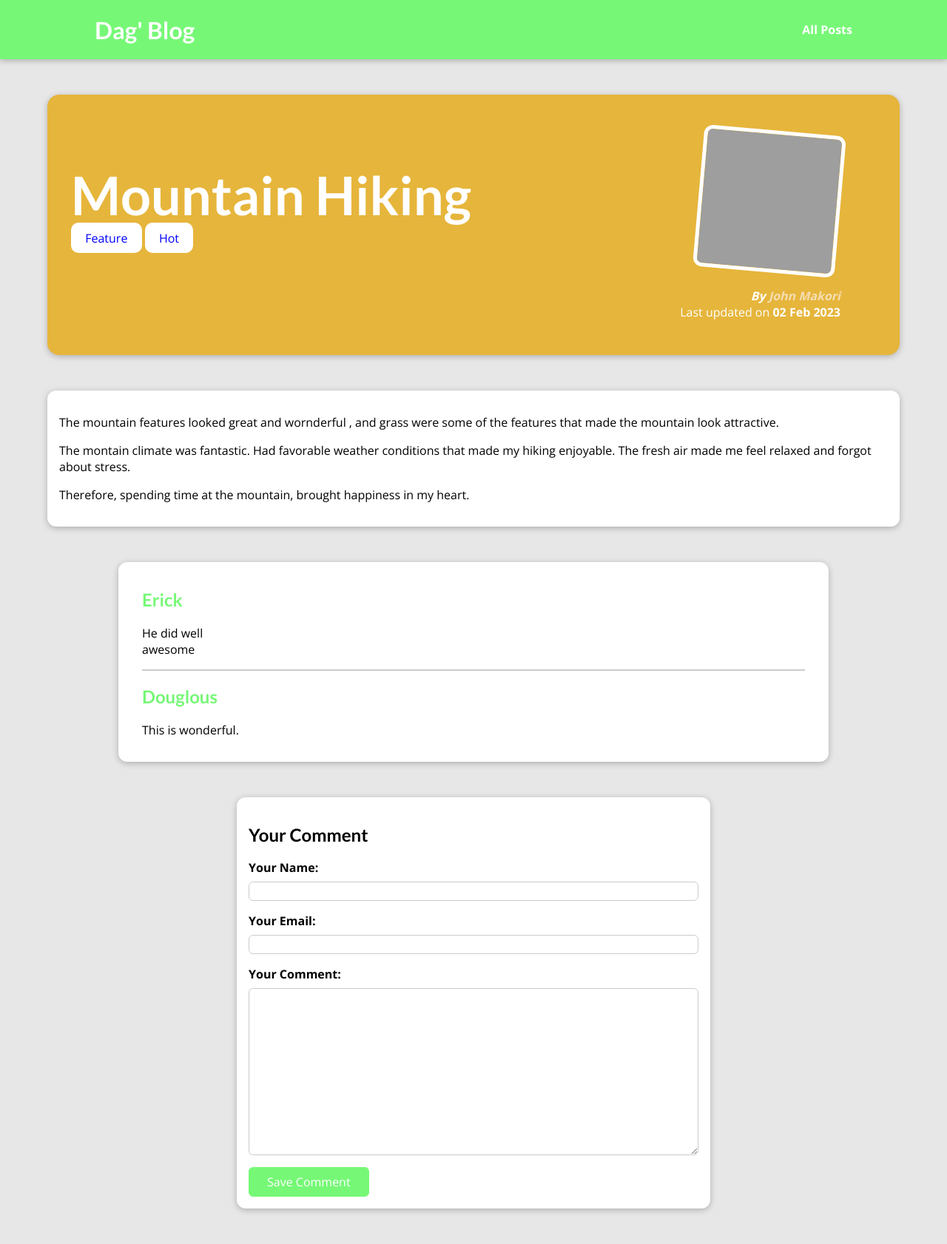
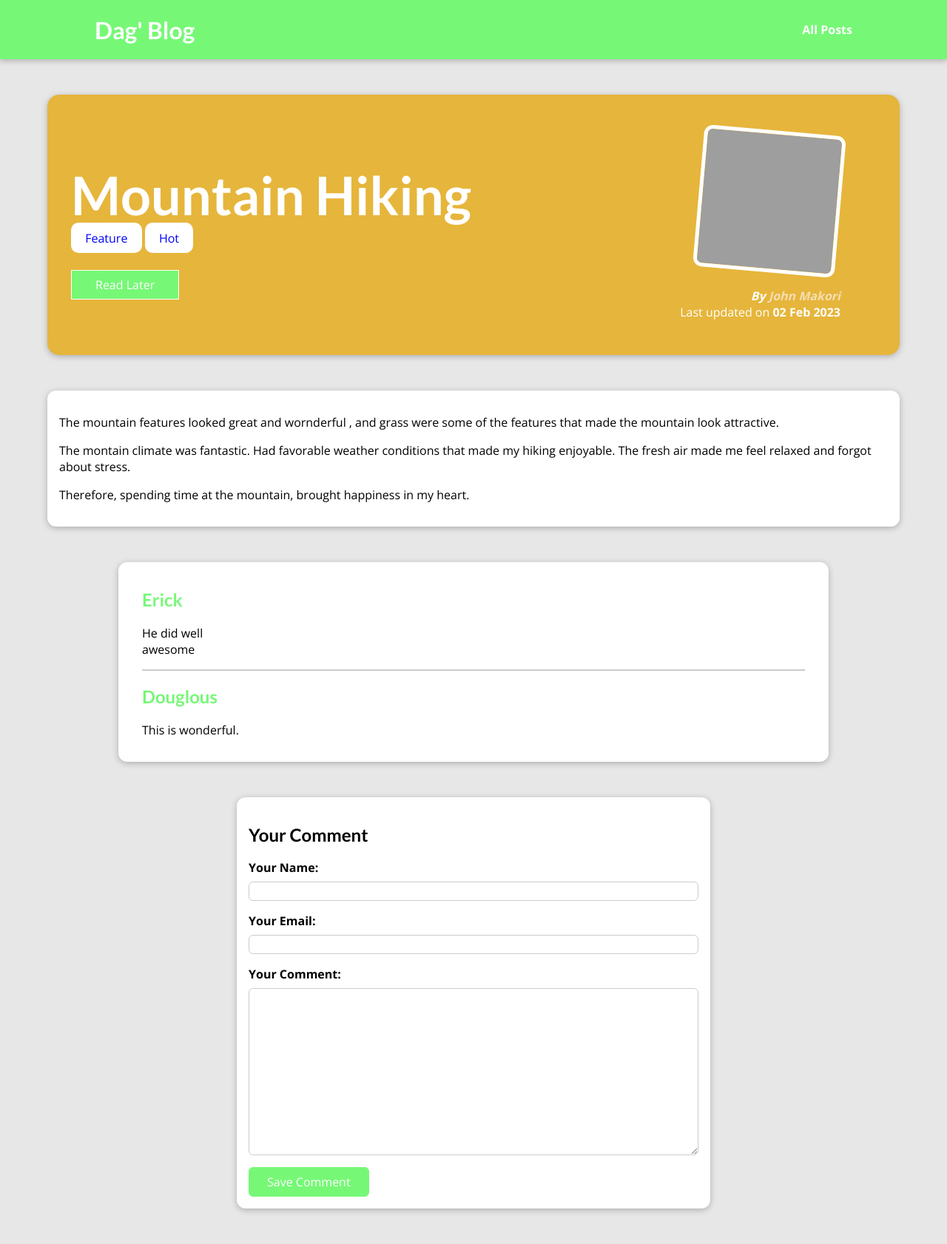
Before and after one commit to Douglous-Sobei/Python_django, a Django app: a page that uses my_site/blog/templates/blog/post-detail.html in a window 1280 px wide. Shown: the whole page at 74% size. Run offline with Django 4.2, Linux system fonts and the light colour scheme; data comes from the database, SQL or seed files in the repository; grey boxes are pictures that could not be loaded.

Commit message:
Read later starting setup

```diff
--- a/my_site/blog/static/blog/post-detail.css
+++ b/my_site/blog/static/blog/post-detail.css
@@ -50,6 +50,25 @@ body {
 
 #summary time {
   font-weight: bold;
+}
+
+#read-later {
+  margin: 2rem 0;
+}
+
+#read-later button{
+  background-color: #76f876;
+  border: 1px solid white;
+  padding: 0.5rem 2rem;
+  font: inherit;
+  color: white;
+  cursor: pointer;
+}
+
+#read-later button:hover,
+#read-later button:active {
+  background-color: white;
+  color: #2afc2a;
 }
 
 #summary a {
--- a/my_site/blog/templates/blog/post-detail.html
+++ b/my_site/blog/templates/blog/post-detail.html
@@ -25,6 +25,13 @@
             {% for tag in post_tags %}
                 <span class="tag">{{ tag.caption }}</span>
             {% endfor %}
+        </div>
+        <div id="read-later">
+            <form action="{% url 'read-later' %}" method="POST">
+                {% csrf_token %}
+                <input type="hidden" value="{{ post.id }}" name="post_id">
+                <button>Read Later</button>
+            </form>
         </div>
 
         <article>
--- a/my_site/blog/urls.py
+++ b/my_site/blog/urls.py
@@ -4,6 +4,6 @@ from . import views
 urlpatterns = [
     path("", views.StartPageView.as_view(), name="starting-page"),
     path("posts", views.allpostsview.as_view(), name="posts-page"),
-    path("posts/<slug:slug>", views.singlepostview.as_view(),
-         name="post-detail-page")
+    path("posts/<slug:slug>", views.singlepostview.as_view(), name="post-detail-page"),
+    path("read-later", views.ReadLaterView.as_view(), name="read-later")
 ]
--- a/my_site/blog/views.py
+++ b/my_site/blog/views.py
@@ -55,3 +55,7 @@ class singlepostview(View):
       }
 
         return render(request, "blog/post-detail.html", context)
+
+class ReadLaterView(View):
+    def pos(self, request):
+        pass
```
